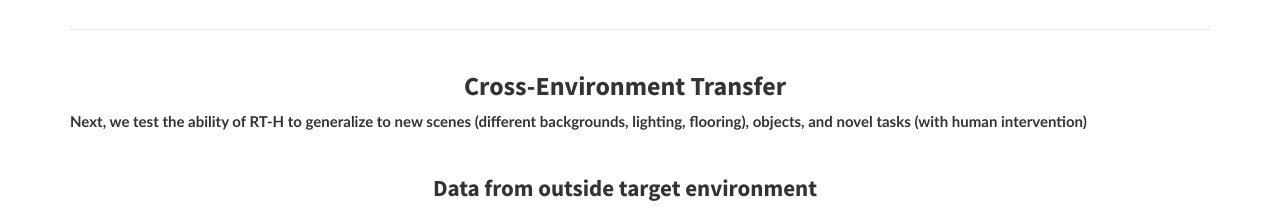
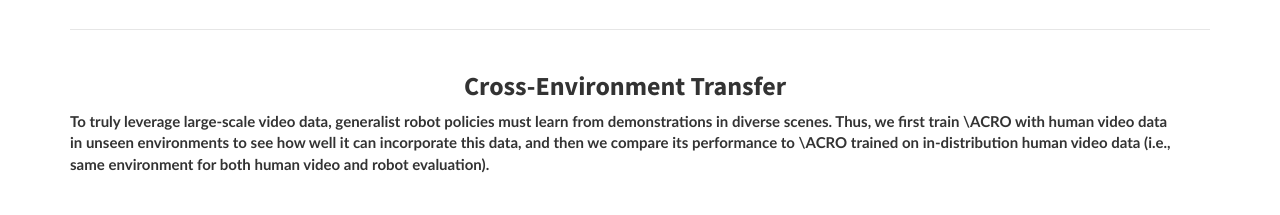
Before and after one commit to rad-generalization/rad-generalization.github.io, a plain HTML site: page index.html in a window 1280 px wide. Shown: the part 6406-6621 px from the top of the page. Drawn offline with nearby package versions, Linux system fonts and the light colour scheme; some packages are replaced by stand-ins of ours; a script that the page names is missing.

Commit message:
Update index.html

```diff
--- a/index.html
+++ b/index.html
@@ -513,7 +513,7 @@
 
                 <!--  -->
                 <h3 class="bold-center">Cross-Environment Transfer</h3>
-                <p>Next, we test the ability of RT-H to generalize to new scenes (different backgrounds, lighting, flooring), objects, and novel tasks (with human intervention)</p>
+                <p>To truly leverage large-scale video data, generalist robot policies must learn from demonstrations in diverse scenes. Thus, we first train \ACRO with human video data in unseen environments to see how well it can incorporate this data, and then we compare its performance to \ACRO trained on in-distribution human video data (i.e., same environment for both human video and robot evaluation).</p>
                 <br>
 
                 <h4 class="bold-center">Data from outside target environment</h4>
```
